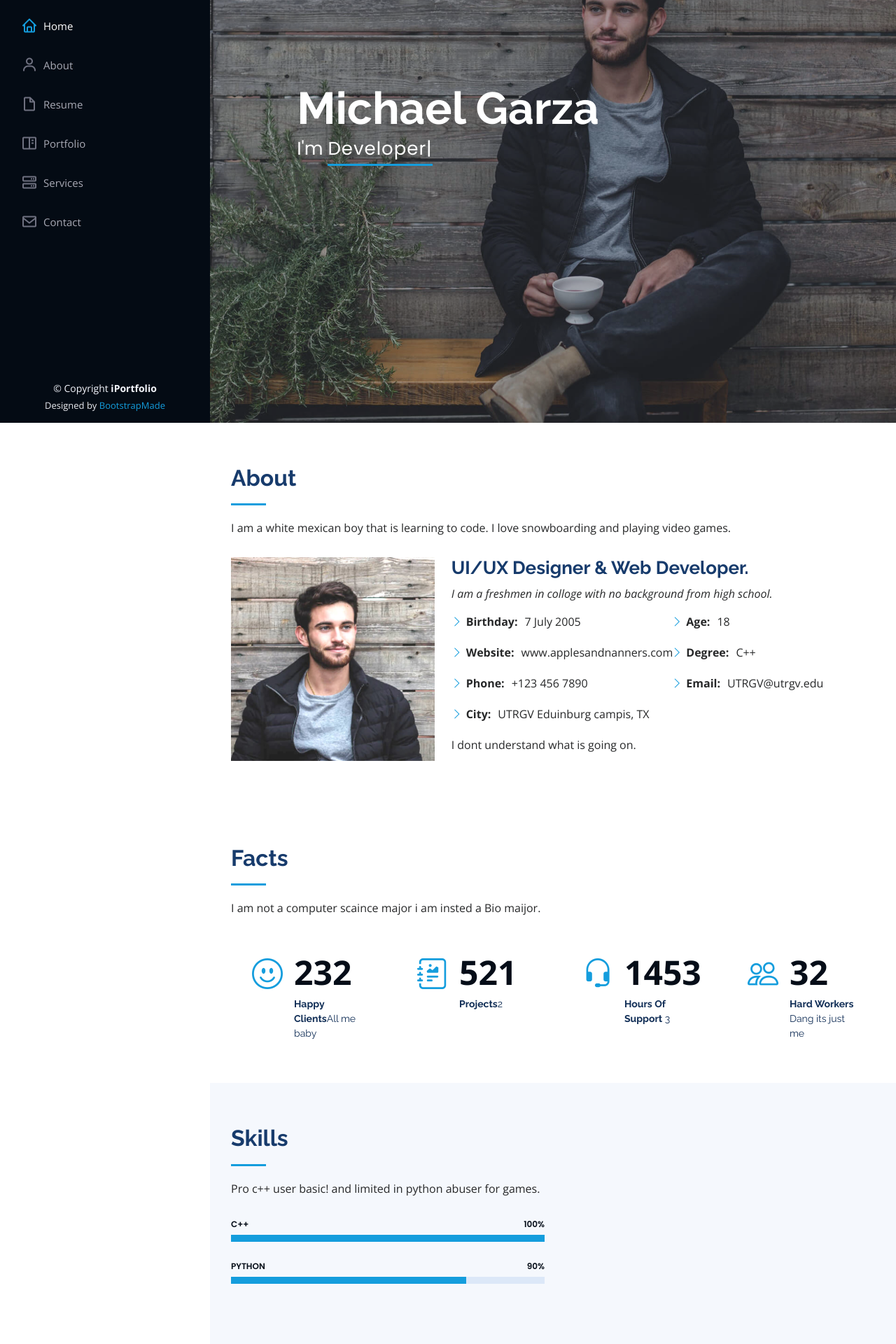
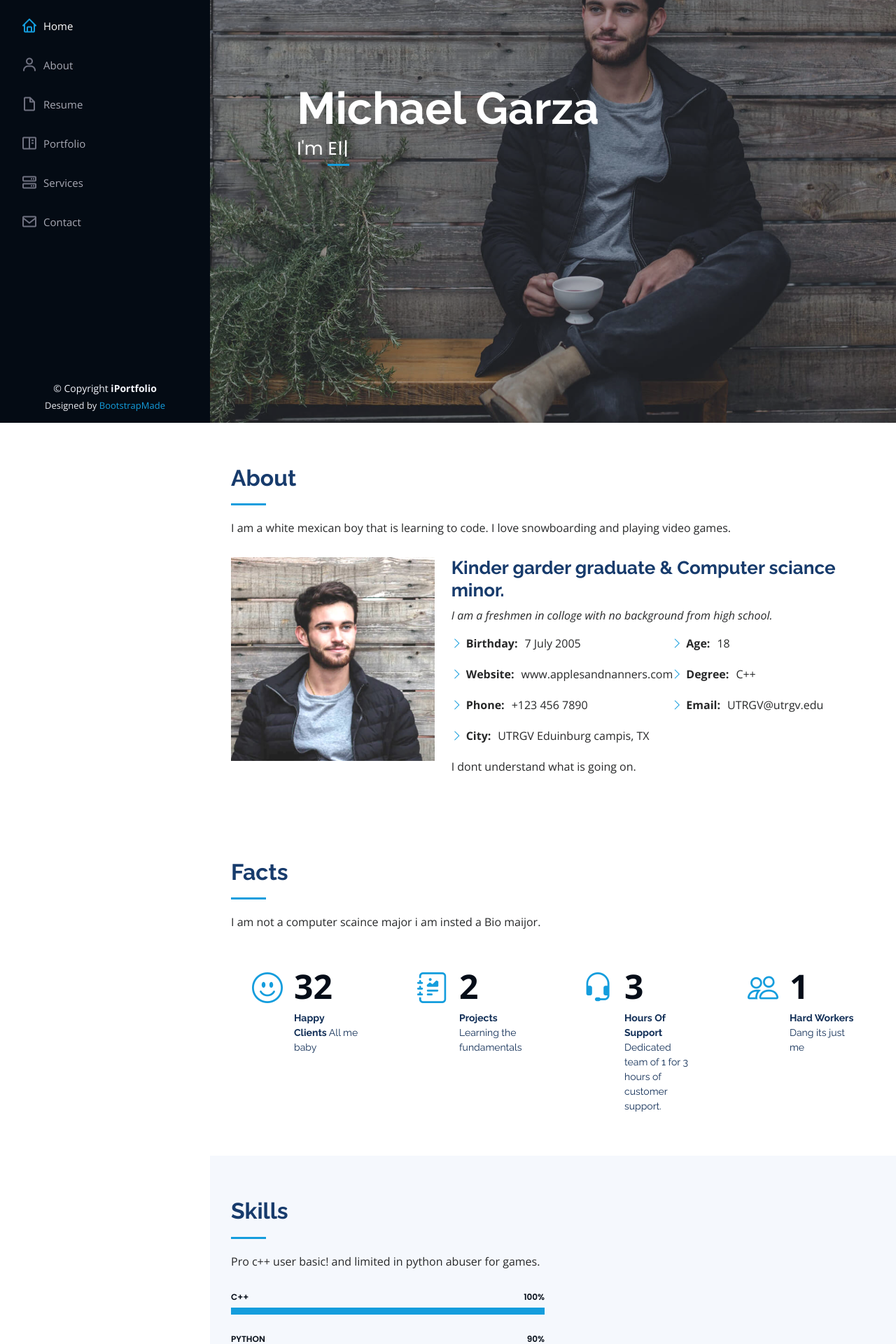
Before and after one commit to magboss2/1101-final-project, a Flask app: page / in a window 1280 px wide. Shown: the part 196-2116 px from the top of the page at 70% size. Run offline with Flask 3, Linux system fonts and the light colour scheme; some libraries are stand-ins or nearby versions.

Commit message:
modified:   templates/index.html

```diff
--- a/templates/index.html
+++ b/templates/index.html
@@ -68,7 +68,7 @@
   <section id="hero" class="d-flex flex-column justify-content-center align-items-center">
     <div class="hero-container" data-aos="fade-in">
       <h1>Michael Garza</h1>
-      <p>I'm <span class="typed" data-typed-items="Designer, Developer, Photographer"></span></p>
+      <p>I'm <span class="typed" data-typed-items="C++, Pyhthon, Elo booster"></span></p>
     </div>
   </section><!-- End Hero -->
 
@@ -88,7 +88,7 @@
             <img src="static/img/profile-img.jpg" class="img-fluid" alt="">
           </div>
           <div class="col-lg-8 pt-4 pt-lg-0 content" data-aos="fade-left">
-            <h3>UI/UX Designer &amp; Web Developer.</h3>
+            <h3>Kinder garder graduate &amp; Computer sciance minor.</h3>
             <p class="fst-italic">
               I am a freshmen in colloge with no background from high school.
             </p>
@@ -132,31 +132,31 @@
           <div class="col-lg-3 col-md-6 d-md-flex align-items-md-stretch" data-aos="fade-up">
             <div class="count-box">
               <i class="bi bi-emoji-smile"></i>
-              <span data-purecounter-start="0" data-purecounter-end="232" data-purecounter-duration="1" class="purecounter"></span>
-              <p><strong>Happy Clients</strong>All me baby</p>
+              <span data-purecounter-start="0" data-purecounter-end="32" data-purecounter-duration="1" class="purecounter"></span>
+              <p><strong>Happy Clients</strong> All me baby</p>
             </div>
           </div>
 
           <div class="col-lg-3 col-md-6 d-md-flex align-items-md-stretch" data-aos="fade-up" data-aos-delay="100">
             <div class="count-box">
               <i class="bi bi-journal-richtext"></i>
-              <span data-purecounter-start="0" data-purecounter-end="521" data-purecounter-duration="1" class="purecounter"></span>
-              <p><strong>Projects</strong>2<p>
+              <span data-purecounter-start="0" data-purecounter-end="2" data-purecounter-duration="1" class="purecounter"></span>
+              <p><strong>Projects</strong> Learning the fundamentals<p>
             </div>
           </div>
 
           <div class="col-lg-3 col-md-6 d-md-flex align-items-md-stretch" data-aos="fade-up" data-aos-delay="200">
             <div class="count-box">
               <i class="bi bi-headset"></i>
-              <span data-purecounter-start="0" data-purecounter-end="1453" data-purecounter-duration="1" class="purecounter"></span>
-              <p><strong>Hours Of Support</strong> 3</p>
+              <span data-purecounter-start="0" data-purecounter-end="3" data-purecounter-duration="1" class="purecounter"></span>
+              <p><strong>Hours Of Support</strong> Dedicated team of 1 for 3 hours of customer support.</p>
             </div>
           </div>
 
           <div class="col-lg-3 col-md-6 d-md-flex align-items-md-stretch" data-aos="fade-up" data-aos-delay="300">
             <div class="count-box">
               <i class="bi bi-people"></i>
-              <span data-purecounter-start="0" data-purecounter-end="32" data-purecounter-duration="1" class="purecounter"></span>
+              <span data-purecounter-start="0" data-purecounter-end="1" data-purecounter-duration="1" class="purecounter"></span>
               <p><strong>Hard Workers</strong> Dang its just me</p>
             </div>
           </div>
```
